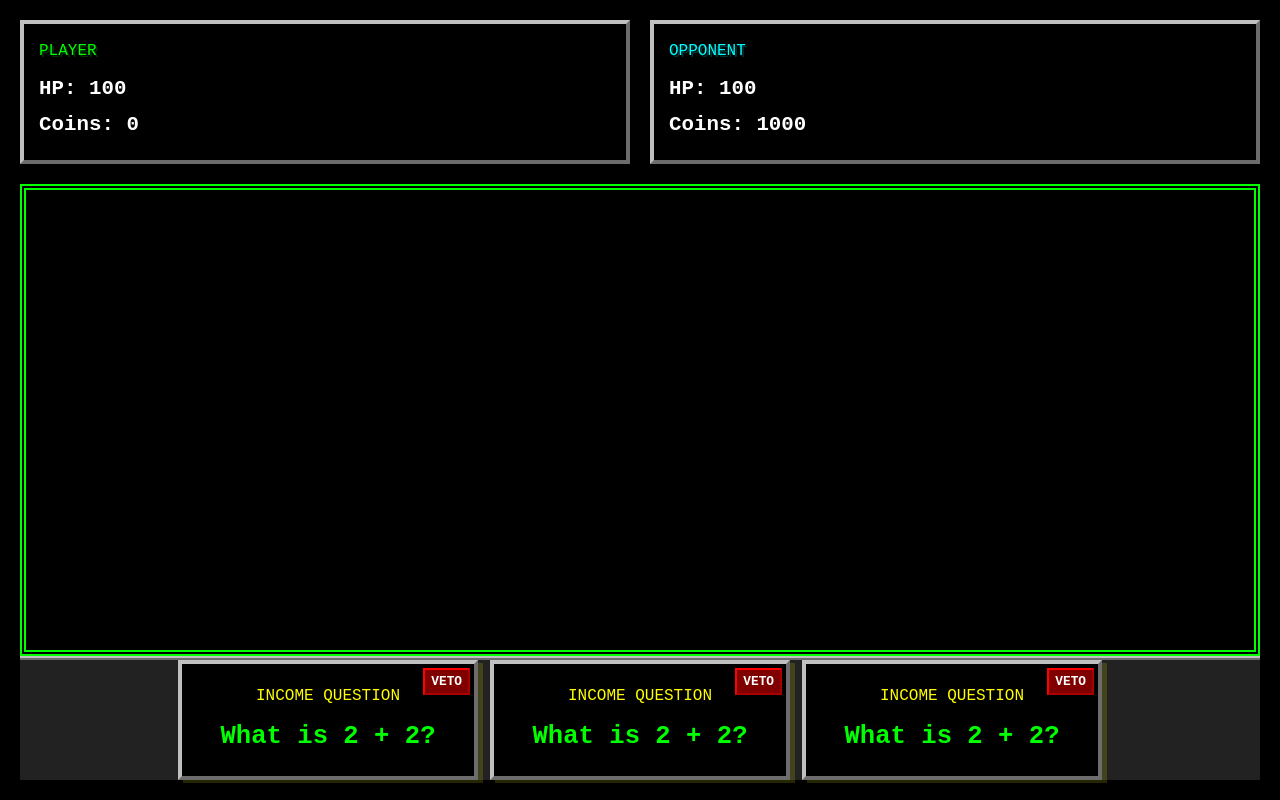
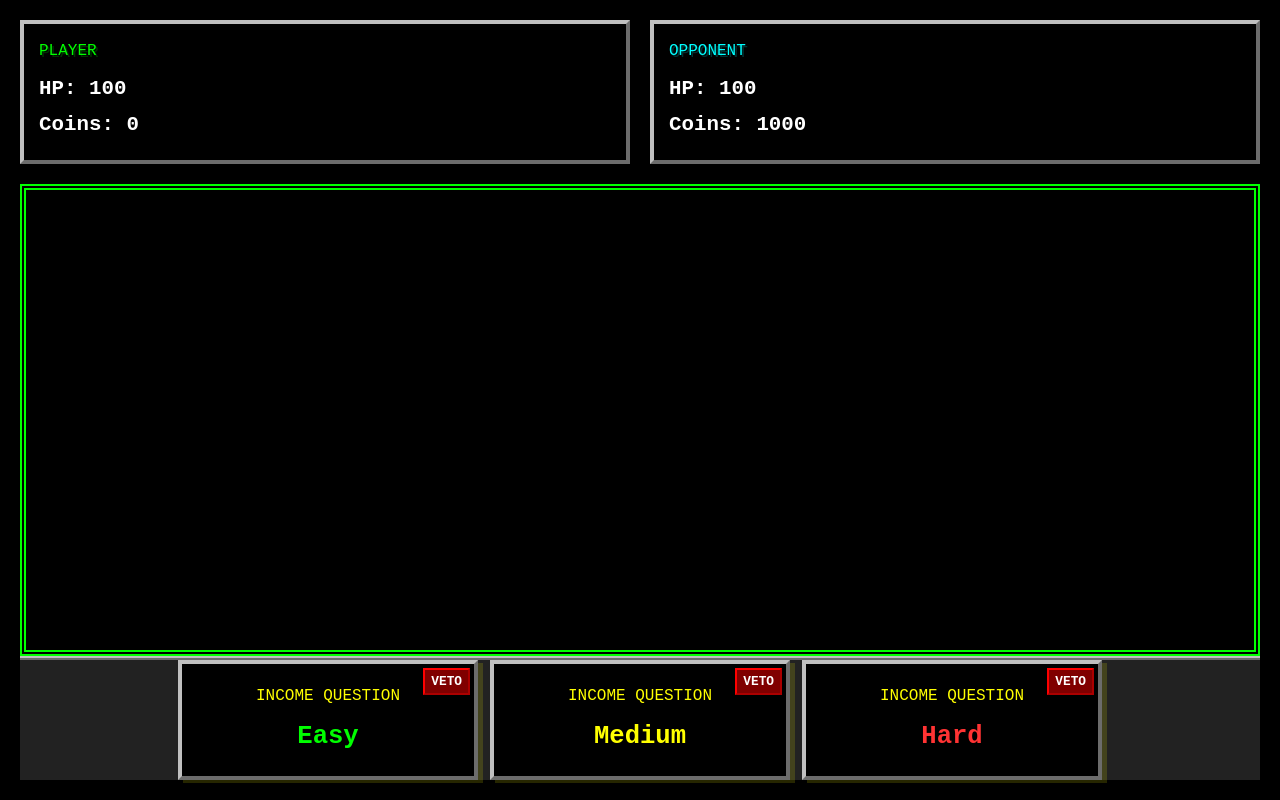
Before and after one commit to CalvinHoover/cool-math-game, a Next.js app: page /duel in a window 1280 px wide. Both pictures are taken after a click on the button "BEGIN GAME". Built offline with nearby package versions, Linux system fonts and the light colour scheme.

Commit message:
FEAT: add veto logic and more sample questions.

```diff
--- a/src/features/duel/components/DuelBoard.tsx
+++ b/src/features/duel/components/DuelBoard.tsx
@@ -6,11 +6,11 @@ import { useDuelGame } from '../useDuelGame';
 import './Duels.css';
 import './QuestionOverlay.css';
 import './IncomeQuestion.css';
-import { sampleQuestion } from '../testData';
 import DuelAttack from "./DuelAttack"
 import { ActiveAttack } from '../types';
 import QuestionWindow from './QuestionWindow';
 import IncomeQuestion from './IncomeQuestion';
+import { generateQuestion } from '../gameEngine';
 
 export default function DuelBoard() {
   const { gameState, spawnAttack, setActiveQuestion, resolveQuestionResponse, resolveAttackHit } = useDuelGame();
@@ -43,7 +43,7 @@ export default function DuelBoard() {
 
         spawnAttack({
           id: Date.now(),
-          question: sampleQuestion,
+          question: generateQuestion(), // TODO replace with actual question generation logic
           positionY: relativeY,
           owner: 'player'
         });
@@ -62,7 +62,7 @@ export default function DuelBoard() {
 
         spawnAttack({
           id: Date.now(),
-          question: sampleQuestion,
+          question: generateQuestion(),
           positionY: relativeY,
           owner: 'opponent'
         });
@@ -99,12 +99,13 @@ export default function DuelBoard() {
         {Array.from({ length: 3 }).map((_, i) => (
           <IncomeQuestion
             key={i}
-            clickFunction={(myQuestion) => setActiveQuestion(
+            difficulty={i}
+            clickFunction={(myQuestion, handleCorrect, handleIncorrect) => setActiveQuestion(
               { id: i,
                 question: myQuestion,
                 type: 'income',
-                onCorrect: () => console.log('This will generate a new problem'), // TODO implement
-                onIncorrect: () => console.log('This will force an automatic veto') // TODO implement
+                onCorrect: handleCorrect,
+                onIncorrect: handleIncorrect
               }
             )}
           />
--- a/src/features/duel/components/IncomeQuestion.css
+++ b/src/features/duel/components/IncomeQuestion.css
@@ -76,3 +76,5 @@
   font-weight: bold;
   font-family: 'Courier New', Courier, monospace;
 }
+
+.income-question.vetoed { opacity: 0.5; cursor: not-allowed; }
--- a/src/features/duel/components/IncomeQuestion.tsx
+++ b/src/features/duel/components/IncomeQuestion.tsx
@@ -2,24 +2,31 @@
 
 import { useIncomeQuestion } from "../useIncomeQuestion";
 import './IncomeQuestion.css';
-import { MathQuestion } from '../types';
+import { Question } from '../types';
+import { getDifficultyLabel, getDifficultyColor } from "../gameEngine";
 
 interface IncomeQuestionProps {
-  clickFunction: (myQuestion : MathQuestion) => void;
+  clickFunction: (myQuestion: Question, onCorrect: () => void, onIncorrect: () => void) => void;
+  difficulty: number;
 }
 
-export default function IncomeQuestion({ clickFunction } : IncomeQuestionProps) {
-  const { incomeQuestionState } = useIncomeQuestion();
+export default function IncomeQuestion({ clickFunction, difficulty } : IncomeQuestionProps) {
+  const { incomeQuestionState, generateNewProblem, triggerVeto } = useIncomeQuestion(difficulty);
 
   return (
-    <div className="income-question"
-      onClick={() => clickFunction(incomeQuestionState.question)}
+    <div className={`income-question ${incomeQuestionState.isVetoed ? 'vetoed' : ''}`}
+      onClick={() => {
+        if (incomeQuestionState.isVetoed) return;
+        clickFunction(incomeQuestionState.question, generateNewProblem, triggerVeto);
+      }}
     >
 
       <button
         className="veto-button"
-        onClick={() => {
-          console.log("Veto clicked!");
+        onClick={(event) => {
+          event.stopPropagation(); // Prevent the parent div's click handler from being triggered
+          if (incomeQuestionState.isVetoed) return; // If already vetoed, do nothing
+          triggerVeto();
         }}
       >
         VETO
@@ -27,7 +34,9 @@ export default function IncomeQuestion({ clickFunction } : IncomeQuestionProps)
 
       <div className="income-content">
         <h3>INCOME QUESTION</h3>
-        <p>{incomeQuestionState.question.body}</p>
+        <p style={{ color: getDifficultyColor(difficulty) }}>
+          {incomeQuestionState.isVetoed ? 'VETOED...' : getDifficultyLabel(difficulty)}
+        </p>
       </div>
     </div>
   );
--- a/src/features/duel/components/QuestionWindow.tsx
+++ b/src/features/duel/components/QuestionWindow.tsx
@@ -28,7 +28,7 @@ export default function QuestionWindow({ questionToRender, clickFunction, resolu
 
         <div className="window-body">
           <p>
-            {questionToRender.question.body}
+            {questionToRender.question.text}
           </p>
         </div>
 
--- a/src/features/duel/gameEngine.tsx
+++ b/src/features/duel/gameEngine.tsx
@@ -1,13 +1,56 @@
 // Functions implementing game logic for Duels
 
-import { MathQuestion } from './types';
+import { allSampleQuestions } from './testData';
+import { Question } from './types';
 
 // Checks if the player's answer matches the correct answer for the given question, returning true or false
-export const checkAnswer = (question: MathQuestion, playerAnswer: string): boolean => {
-  return question.correctAnswer === playerAnswer;
+export const checkAnswer = (question: Question, playerAnswer: string): boolean => {
+  return question.answer === playerAnswer;
 };
 
 // Returns the opponent of the given actor ('player' or 'opponent')
 export const opponentOf = (actor: 'player' | 'opponent'): 'player' | 'opponent' => {
   return actor === 'player' ? 'opponent' : 'player';
 };
+
+// Returns a random question matching the given difficulty and/or topic, or any random question if no parameters are provided
+export const generateQuestion = (difficulty?: number, topic?: string): Question => {
+  let viableQuestions = allSampleQuestions;
+
+  if (difficulty !== undefined) {
+    viableQuestions = viableQuestions.filter(q => q.difficulty === difficulty);
+  }
+
+  if (topic !== undefined) {
+    viableQuestions = viableQuestions.filter(q => q.topic === topic);
+  }
+
+  return viableQuestions[Math.floor(Math.random() * viableQuestions.length)];
+};
+
+// Converts a difficulty number to a string label for display purposes
+export const getDifficultyLabel = (difficulty: number): string => {
+  switch (difficulty) {
+    case 0:
+      return 'Easy';
+    case 1:
+      return 'Medium';
+    case 2:
+      return 'Hard';
+    default:
+      return 'Unknown';
+  }
+};
+
+export const getDifficultyColor = (difficulty: number): string => {
+  switch (difficulty) {
+    case 0:
+      return '#00FF00'; // Lime green
+    case 1:
+      return '#FFFF00'; // Gold
+    case 2:
+      return '#FF3333'; // Red
+    default:
+      return '#FFFFFF'; // White
+  }
+};
--- a/src/features/duel/testData.tsx
+++ b/src/features/duel/testData.tsx
@@ -1,35 +1,71 @@
-import { MathQuestion, ActiveAttack, PlayerState} from './types';
+import { Question } from './types';
 
+// Placeholder questions. Eventually we will call from the database.
 
-export const sampleQuestion: MathQuestion = {
-  body: 'What is 2 + 2?',
-  correctAnswer: '4',
+export const easyArithmeticQuestion: Question = {
+  text: 'What is 12 + 10?',
+  answer: '22',
+  difficulty: 0,
+  topic: 'arithmetic'
 };
 
+export const mediumArithmeticQuestion: Question = {
+  text: 'What is 26 * 14?',
+  answer: '364',
+  difficulty: 1,
+  topic: 'arithmetic'
+};
 
+export const hardArithmeticQuestion: Question = { // Stolen from mathcounts
+  text: `A two-digit number and the number formed by reversing its digits are added.
+         What is the largest integer that will always divide the sum?`,
+  answer: '11',
+  difficulty: 2,
+  topic: 'arithmetic'
+};
 
-/*
-export interface MathQuestion { // TODO: this should match the format of the database questions
-  body: string;
-  correctAnswer: string;
-}
+export const easyCountingQuestion: Question = {
+  text: 'How many ways are there to arrange the letters in the word "MATH"?',
+  answer: '24',
+  difficulty: 0,
+  topic: 'counting'
+};
 
-export interface PlayerState {
-  hp: number;
-  coins: number;
-}
+export const mediumCountingQuestion: Question = {
+  text: 'How many ways can six knights be arranged around a circular table?',
+  answer: '120',
+  difficulty: 1,
+  topic: 'counting'
+};
 
-export interface ActiveAttack {
-  id: number;
-  question: MathQuestion;
-  positionX: number; // 0 to 100 (percentage across the screen)
-  positionY: number; // Height of the question on the screen
-  owner: 'player' | 'opponent';
-}
+export const hardCountingQuestion: Question = {
+  text: 'How many ways can 6 different books be arranged on a shelf if 2 of the books must be next to each other?',
+  answer: '240',
+  difficulty: 2,
+  topic: 'counting'
+};
 
-export interface GameState {
-  player: PlayerState;
-  opponent: PlayerState;
-  incomingAttacks: ActiveAttack[];
-}
-*/
+export const easyAlgebraQuestion: Question = {
+  text: 'What is the value of x in the equation 2x + 5 = 15?',
+  answer: '5',
+  difficulty: 0,
+  topic: 'algebra'
+};
+
+export const mediumAlgebraQuestion: Question = {
+  text: 'If 3x - 2 = 4x + 1, what is the value of x?',
+  answer: '-3',
+  difficulty: 1,
+  topic: 'algebra'
+};
+
+export const hardAlgebraQuestion: Question = {
+  text: 'If a + b = 6, b + c = 8. and a + c = 10, what is the value of a + b + c?',
+  answer: '12',
+  difficulty: 2,
+  topic: 'algebra'
+};
+
+export const allSampleQuestions: Question[] = [easyArithmeticQuestion, mediumArithmeticQuestion, hardArithmeticQuestion,
+  easyCountingQuestion, mediumCountingQuestion, hardCountingQuestion,
+  easyAlgebraQuestion, mediumAlgebraQuestion, hardAlgebraQuestion];
--- a/src/features/duel/useDuelGame.tsx
+++ b/src/features/duel/useDuelGame.tsx
@@ -96,7 +96,7 @@ export const useDuelGame = () => {
       addCoins(10, 'player');
       setActiveQuestion(null);
 
-      // TODO this will call a function in useIncomeQuesiton that generates a new income question in that slot
+      // Generates a new income question
       if (questionToResolve.onCorrect) {
         questionToResolve.onCorrect();
       }
@@ -107,7 +107,7 @@ export const useDuelGame = () => {
 
     else {
       setActiveQuestion(null);
-      // TODO this will call a function in useIncomeQuesiton that forces a veto
+      // Forces a veto
       if (questionToResolve.onIncorrect) {
         questionToResolve.onIncorrect();
       }
@@ -115,7 +115,7 @@ export const useDuelGame = () => {
         console.error('No onIncorrect callback defined when one was expected in resolveIncomeQuestionResponse');
       }
     }
-  }, [deleteAttack, addHP]);
+  }, [addCoins, setActiveQuestion]);
 
   //
   const resolveQuestionResponse = useCallback((questionToResolve: QuestionWithSource, answerInputted: string) => {
--- a/src/features/duel/useIncomeQuestion.tsx
+++ b/src/features/duel/useIncomeQuestion.tsx
@@ -1,16 +1,31 @@
 // React hook bridging gameEngine.tsx and the UI
 
 import { useState, useCallback } from 'react';
-import { MathQuestion } from './types';
-import { sampleQuestion } from './testData';
+import { Question } from './types';
+import { generateQuestion } from './gameEngine';
 
 export interface IncomeQuestionState {
-  question: MathQuestion;
+  question: Question;
   isVetoed: boolean;
 }
 
-export const useIncomeQuestion = () => {
-  const [incomeQuestionState, setState] = useState<IncomeQuestionState>({question: sampleQuestion, isVetoed: false});
+export const useIncomeQuestion = (difficulty: number) => {
+  const [incomeQuestionState, setState] = useState<IncomeQuestionState>({question: generateQuestion(difficulty), isVetoed: false});
 
-  return { incomeQuestionState };
+  const generateNewProblem = useCallback(() => {
+    setState({
+      question: generateQuestion(difficulty),
+      isVetoed: false
+    });
+  }, [difficulty]);
+
+  const triggerVeto = useCallback(() => {
+    setState(prev => ({ ...prev, isVetoed: true }));
+
+    setTimeout(() => {
+      generateNewProblem();
+    }, 3000); // Vetoing means no new question for 3 seconds, after which a new question is generated and the veto state is reset.
+  }, [generateNewProblem]);
+
+  return { incomeQuestionState, generateNewProblem, triggerVeto };
 };
```
Also changed, not shown: src/features/duel/types.tsx (+7 -6 lines).
